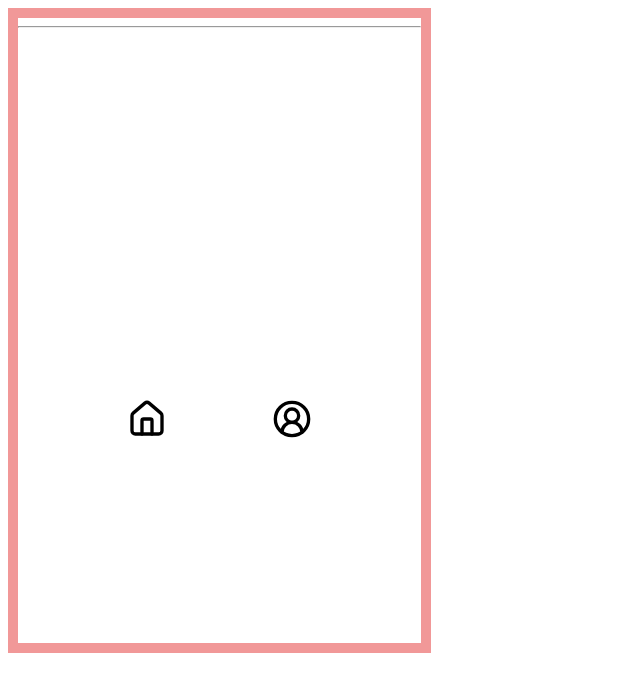
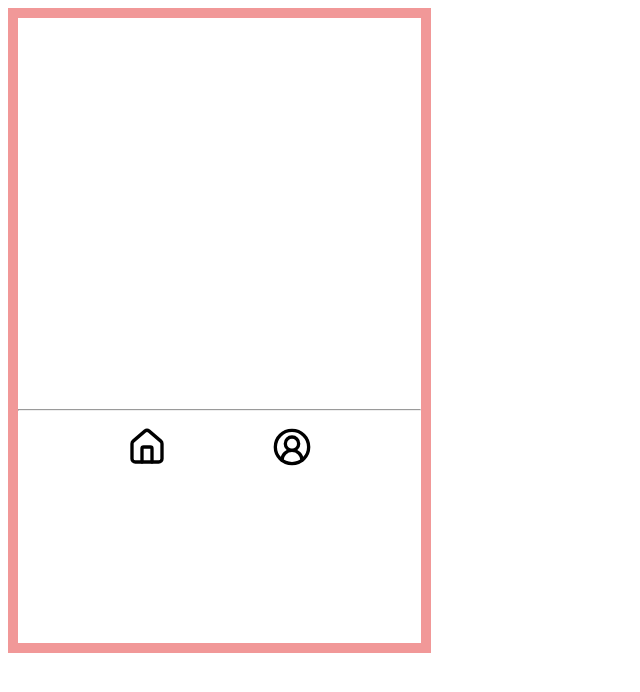
Before and after one commit to Romashka641/Musicore, a React (Vite) app: page / in a window 1280 px wide. Shown: the top 692 px of the page, without its empty margins (0-640 px from the left). Built offline with nearby package versions, Linux system fonts and the light colour scheme.

Commit message:
width changed

```diff
--- a/src/components/Router.tsx
+++ b/src/components/Router.tsx
@@ -6,7 +6,7 @@ export default function Router() {
   return (
     <>
       <div className="router">
-         <hr />
+         <hr className="hr" />
          <div className="home route">
             <Link to="/"></Link>
             <img src="../public/home.svg" className="homeicon icon" />
--- a/src/components/css/Router.css
+++ b/src/components/css/Router.css
@@ -1,7 +1,11 @@
 .route {
    display: inline;
    --margin: 27%;
-   margin-top: 90%;
+   margin-top: 2%;
+}
+
+.hr {
+   margin-top: 97%;
 }
 
 .home {
```
